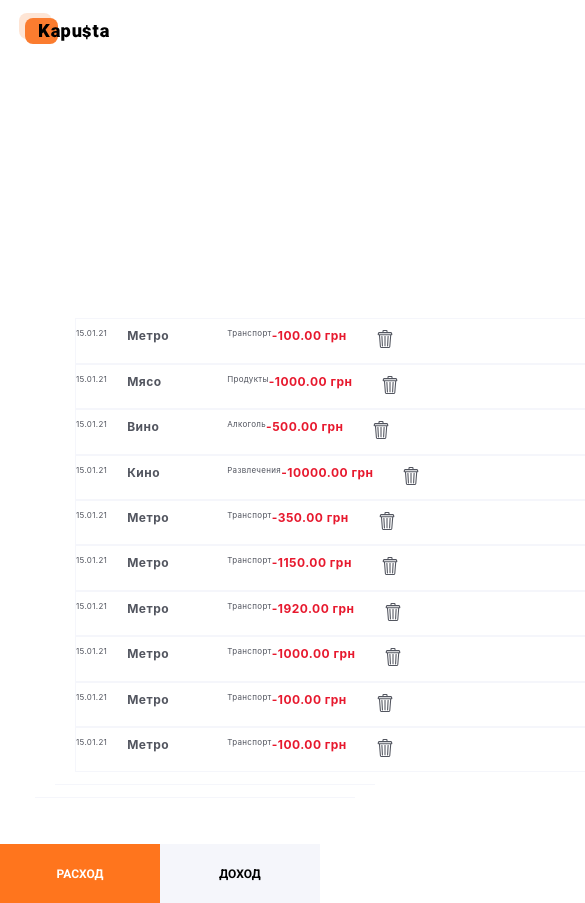
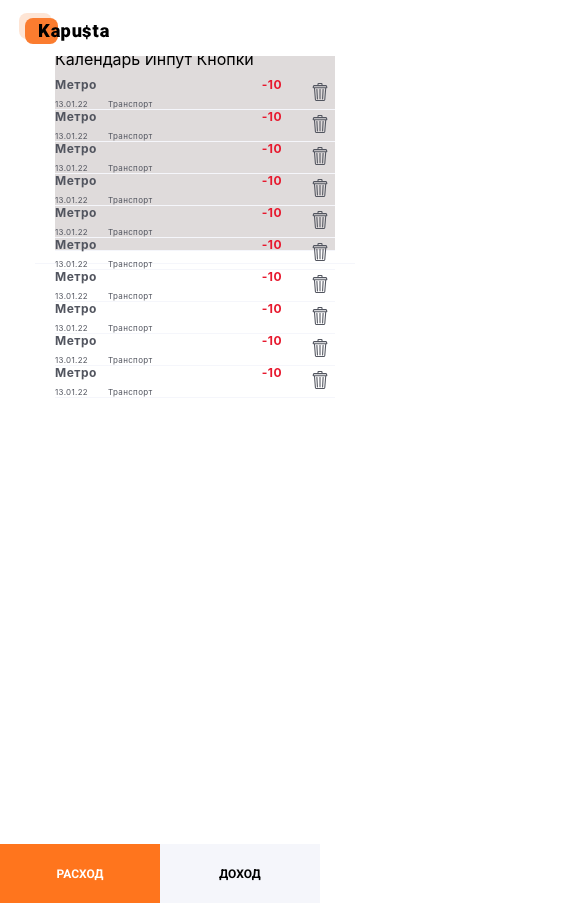
Before and after one commit to Sluchevska/team-proj-smartfinance-front, a React (Create React App) app: page /credit in a window 390 px wide. Shown: the top 903 px of the page, 585 px wide, since content can reach past the window. Built offline with nearby package versions, Linux system fonts and the light colour scheme.

Commit message:
styles edited

```diff
--- a/src/components/CreditPage/CreditItem/CreditItem.js
+++ b/src/components/CreditPage/CreditItem/CreditItem.js
@@ -1,4 +1,5 @@
 import React from 'react';
+import useMediaQuery from '@mui/material/useMediaQuery';
 import {
     Container,
     WrapperInfo,
@@ -14,7 +15,9 @@ import {
 import IconButton from '../../IconButton';
 import { ReactComponent as DeleteIcon } from '../../../icons/delete.svg';
 
-function CreditItem ({ transactions }) {
+function CreditItem({ transactions }) {
+    const matches = useMediaQuery('(min-width:768px)');
+    if (matches === true) {
         return (
                 <Wrapper>
                     <Date >{transactions.date}</Date>
@@ -24,9 +27,28 @@ return (
                     <IconButton onClick={() => console.log('Pressed')}>
                         {<DeleteIcon width="18" height="18" fill="black" />}
                     </IconButton>
-
                 </Wrapper>
             )
+    } else return (
+         <Container>
+            <WrapperInfo>
+                <Name>Метро</Name>
+                <NameInfo>
+                    <Date>13.01.22</Date>
+                    <Type>Транспорт</Type>
+                </NameInfo>
+            </WrapperInfo>
+            <WrapperSum>
+                <Sum>-10</Sum>
+                <IconButton onClick={() => console.log('Pressed')}>
+                    {<DeleteIcon width="18" height="18" fill="black" />}
+                </IconButton>
+
+            </WrapperSum>
+
+        </Container>
+    )
+
 }
 
 export default CreditItem;
--- a/src/components/CreditPage/CreditItem/CreditItem.styled.jsx
+++ b/src/components/CreditPage/CreditItem/CreditItem.styled.jsx
@@ -3,12 +3,12 @@ import styled from '@emotion/styled'
 export const Container = styled.div`
   display:flex;
   justify-content:space-between;
-  margin-left: auto;
+  /* margin-left: auto;
   margin-right: auto;
   padding-left: 20px;
   padding-right: 20px;
   padding-bottom:12px;
-  width: 320px;
+  width: 320px; */
   border-bottom: solid 1px #F5F6FB;
 
   @media screen and (min-width: 768px) {
@@ -26,13 +26,15 @@ export const Container = styled.div`
   }
   `
 export const Wrapper = styled.div`
-  width:606px;
-  display:inline-flex;
 
-  padding-top:10px;
-  padding-bottom:10px;
-  border: solid 1px #F5F6FB;
+  @media screen and (min-width: 768px) {
+    width:606px;
+    display:inline-flex;
 
+    padding-top:10px;
+    padding-bottom:10px;
+    border: solid 1px #F5F6FB;
+    }
   @media screen and (min-width: 1280px) {
     width:760px;
   }
--- a/src/components/CreditPage/CreditList/CreditList.styled.jsx
+++ b/src/components/CreditPage/CreditList/CreditList.styled.jsx
@@ -4,8 +4,10 @@ export const List = styled.ul`
   margin:0;
   padding:0;
   list-style:none;
+  max-height:160px;
 
   @media screen and (min-width: 768px) {
+    max-height:0;
   }
 
   @media screen and (min-width: 1280px) {
--- a/src/components/CreditPage/CreditPage.js
+++ b/src/components/CreditPage/CreditPage.js
@@ -40,9 +40,10 @@ function CreditPage() {
                             </Header>: null}
                             <CreditList transactions={creditTransactions}/>
                         </TransactionsWrapper>
-                        <Summary data={data}/>
+                        {matches === true? <Summary data={data} />: null}
                     </Wrapper>
                 </Box>
+                <Summary data={data}/>
             </Container>
         </div>
     );
--- a/src/components/CreditPage/CreditPage.styled.jsx
+++ b/src/components/CreditPage/CreditPage.styled.jsx
@@ -24,7 +24,8 @@ export const Container = styled.div`
   }
   `
 export const Box = styled.div`
-
+    background-color: #dfdbdb;
+    padding-top:50px;
   @media screen and (min-width: 768px) {
     width:665px;
     height:626px;
@@ -39,7 +40,7 @@ export const Box = styled.div`
   }
   `
 export const Wrapper = styled.div`
-  margin-top:300px;
+  margin-top:10px;
   @media screen and (min-width: 1280px) {
     display:flex;
   }
@@ -47,17 +48,17 @@ export const Wrapper = styled.div`
   export const TransactionsWrapper = styled.div`
     margin-left: auto;
     margin-right: auto;
-    padding-left: 20px;
-    padding-right: 20px;
+    /* padding-left: 20px;
+    padding-right: 20px; */
     padding-bottom:12px;
-    width: 320px;
+    /* width: 320px; */
     border-bottom: solid 1px #F5F6FB;
 
   @media screen and (min-width: 768px) {
     margin-left: 30px;
     margin-right: 30px;
     padding:0;
-    padding-top:100px;
+    /* padding-top:100px; */
     width: 665px;
     border-bottom: none;
   }
@@ -66,7 +67,7 @@ export const Wrapper = styled.div`
     margin:0;
     margin-right:30px;
     padding-left: 20px;
-    padding-top:100px;
+    /* padding-top:100px; */
     width: 780px;
   }
   `
--- a/src/components/Summary/Summary.styled.jsx
+++ b/src/components/Summary/Summary.styled.jsx
@@ -10,7 +10,7 @@ export const Wrapper = styled.div`
   @media screen and (min-width: 1280px) {
     margin-top:0;
     margin-left:0;
-    padding-top:136px;
+    /* padding-top:136px; */
   }
   `
 export const Title = styled.h3`
```
Lines whose indentation alone changed are shown as unchanged.
